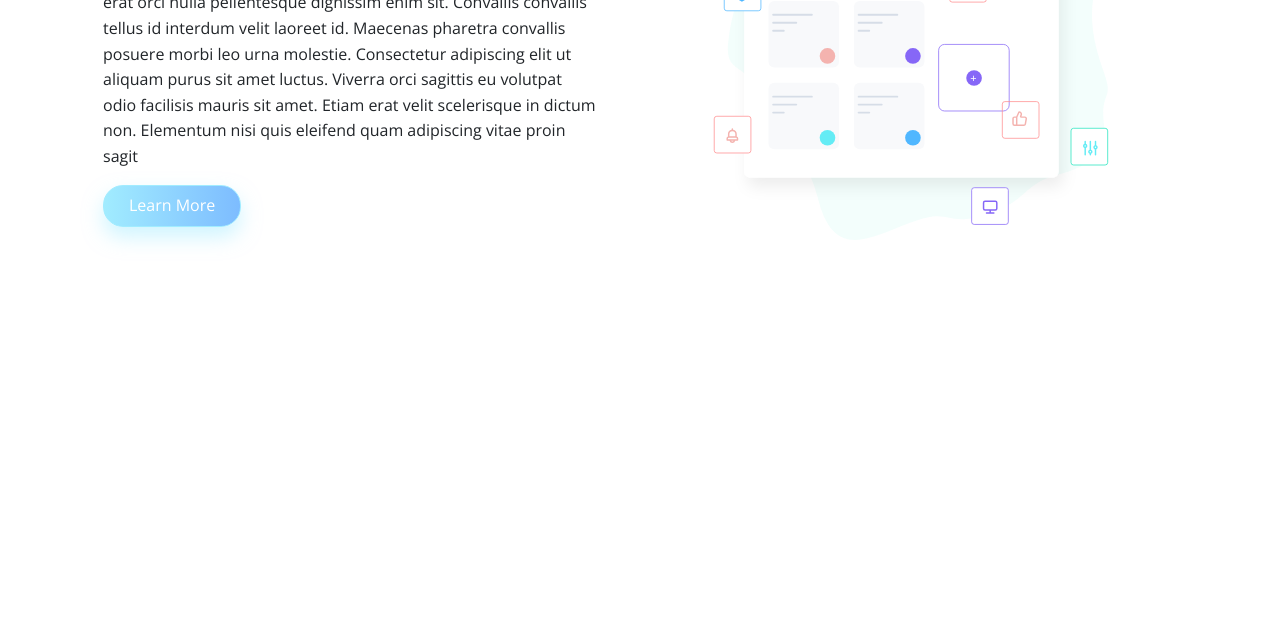
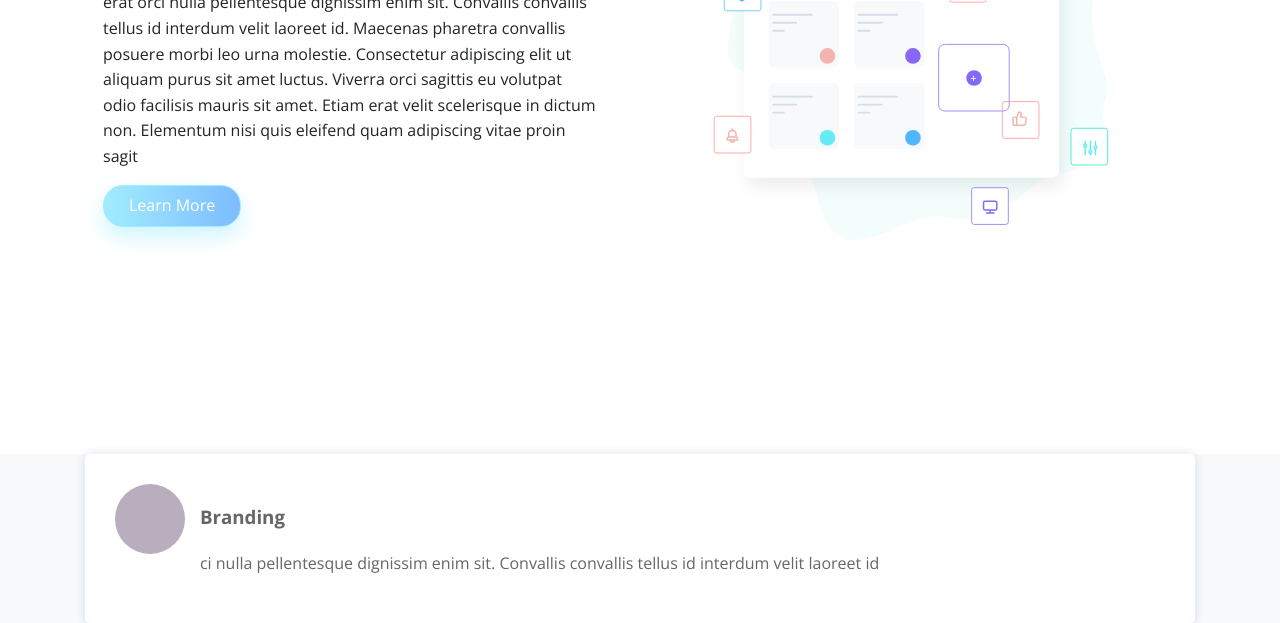
Before and after one commit to jpmllr89/coderLandingPage, a plain HTML site: page index.html in a window 1280 px wide. Shown: the part 674-1297 px from the top of the page. Before the commit the page ends 1128 px from the top, so only its background shows below. Drawn offline with nearby package versions, Linux system fonts and the light colour scheme.

Commit message:
Make service card

```diff
--- a/css/default.css
+++ b/css/default.css
@@ -5,7 +5,7 @@
   --font-color-dark: #212529;
   --font-color-light: #b8aebe;
   --font-color-link: #57A6ff;
-  --contrast: var(--font-color-light);
+  --contrast: rgba(246, 248, 249, .8);
   --footer: #34314b;
   --footer-base: #2e2b45;
   --success: #64ECF5;
--- a/css/main.css
+++ b/css/main.css
@@ -128,3 +128,23 @@
   box-shadow: none;
   border: none;
 }
+
+.bg-contrast{
+  background-color: var(--contrast);
+}
+
+.service-card{
+  padding: var(--size-30);
+  box-shadow: 0 0 10px rgb(48 63 100 / 15%);
+  background-color: white;
+  border-radius: 5px;
+}
+.service-card span{
+  float: left;
+  display:block;
+  width: 4.37rem;
+  height: 4.37rem;
+  border-radius: 50%;
+  background: var(--font-color-light);
+  margin-right: 15px;
+}
--- a/index.html
+++ b/index.html
@@ -63,8 +63,16 @@
         </div>
     </section>
     <!-- services -->
-    <section class="services">
-
+    <section class="services bg-contrast">
+        <div class="container">
+            <div class="service-card">
+                <span></span>
+                <div>
+                    <h3>Branding</h3>
+                    <p>ci nulla pellentesque dignissim enim sit. Convallis convallis tellus id interdum velit laoreet id</p>
+                </div>
+            </div>
+        </div>
     </section>
 </body>
 </html>
```
